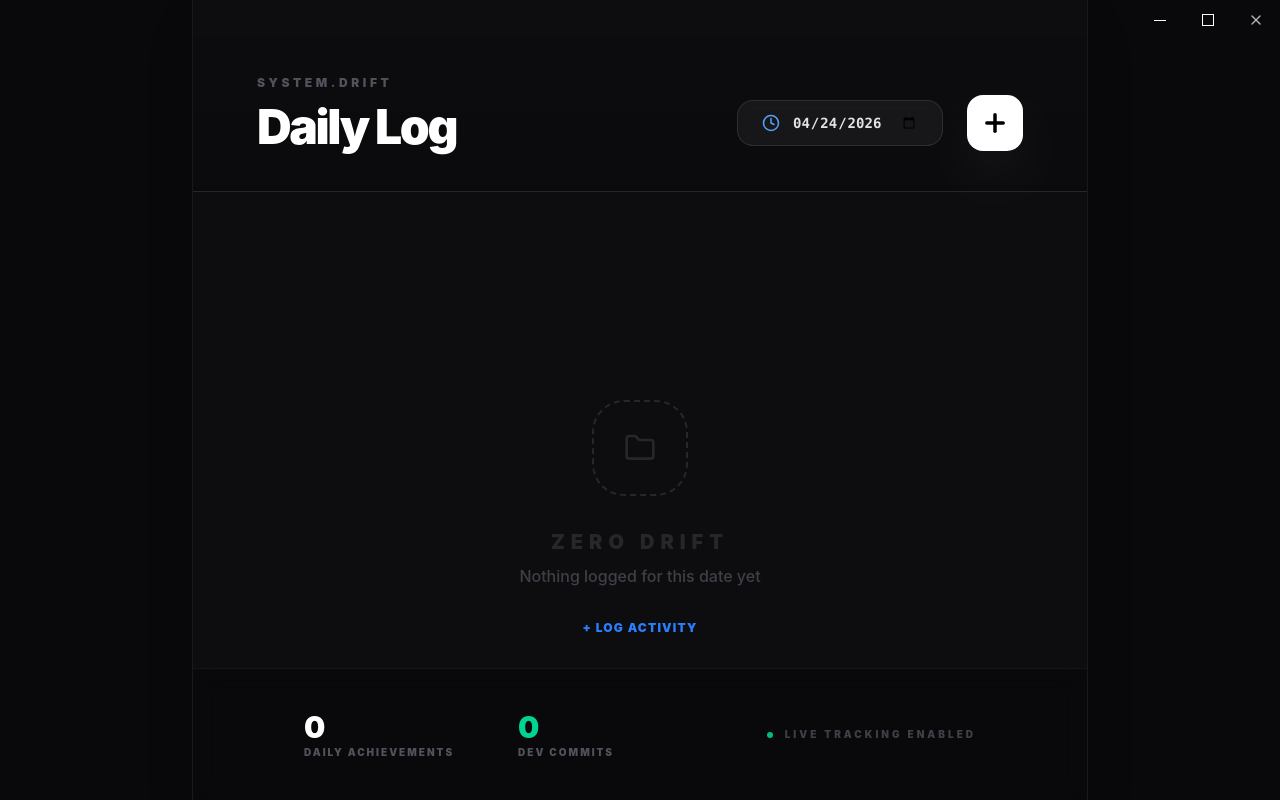
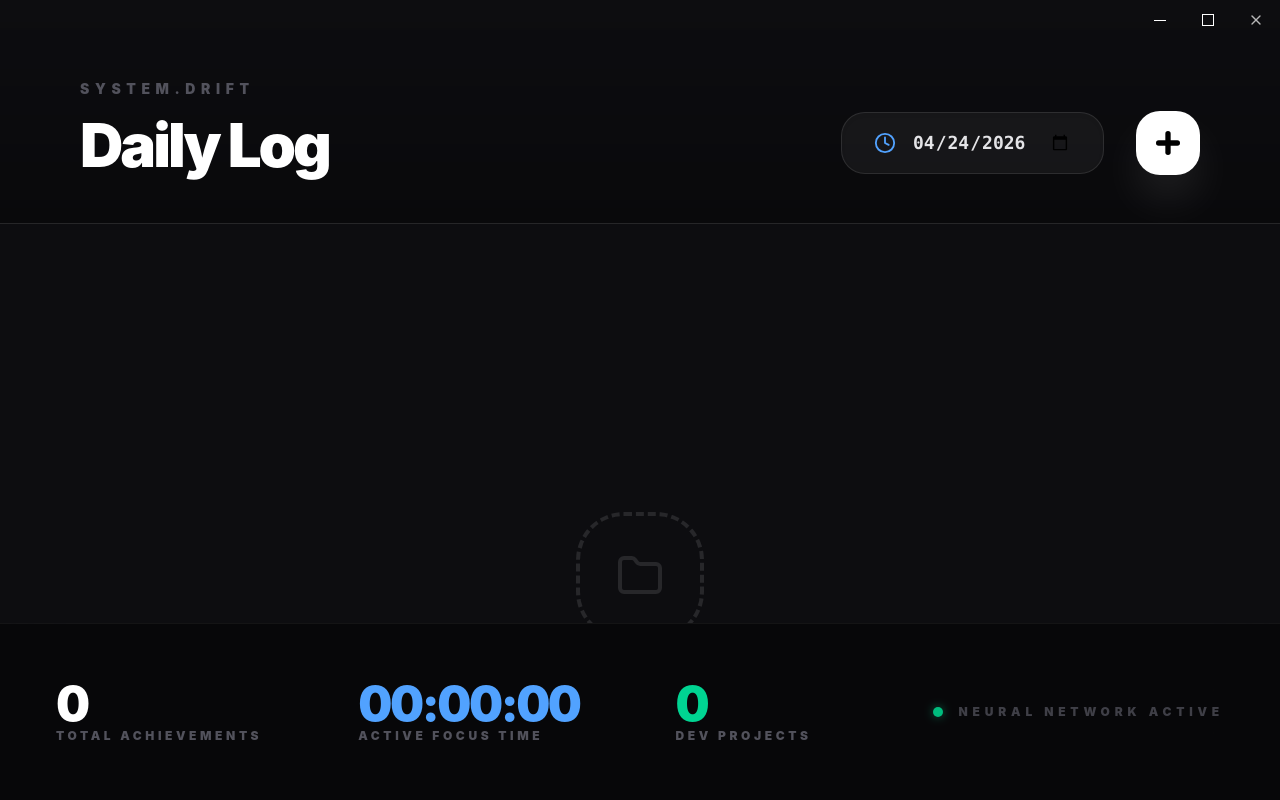
Before and after one commit to adeshasur/Drift-Control, a React (Vite) app: page / in a window 1280 px wide. Built offline with nearby package versions, Linux system fonts and the light colour scheme.

Commit message:
Add Time Tracking and Daily Focus Metrics functionality

```diff
--- a/src/preload/index.js
+++ b/src/preload/index.js
@@ -7,8 +7,8 @@ const api = {
   addWorkspace: (workspace) => ipcRenderer.invoke('add-workspace', workspace),
   getTasks: (workspaceId) => ipcRenderer.invoke('get-tasks', workspaceId),
   addTask: (task) => ipcRenderer.invoke('add-task', task),
-  updateTaskStatus: (data) => ipcRenderer.invoke('update-task-status', data),
   deleteTask: (id) => ipcRenderer.invoke('delete-task', id),
+  toggleTimer: (data) => ipcRenderer.invoke('toggle-timer', data),
   getLinks: (workspaceId) => ipcRenderer.invoke('get-links', workspaceId),
   addLink: (link) => ipcRenderer.invoke('add-link', link),
   deleteLink: (id) => ipcRenderer.invoke('delete-link', id),
--- a/src/renderer/src/App.jsx
+++ b/src/renderer/src/App.jsx
@@ -1,6 +1,6 @@
-import React, { useEffect, useState } from 'react'
+import React, { useEffect, useState, useRef } from 'react'
 import { useStore } from './store'
-import { Folder, Code, Plus, Search, CheckCircle, Clock, AlertCircle, Link as LinkIcon, Play, X } from 'lucide-react'
+import { Folder, Code, Plus, Search, CheckCircle, Clock, AlertCircle, Link as LinkIcon, Play, Pause, X } from 'lucide-react'
 import { motion, AnimatePresence } from 'framer-motion'
 
 function WindowControls() {
@@ -58,10 +58,18 @@ function DeepWorkOverlay({ taskTitle }) {
   );
 }
 
+const formatDuration = (totalSeconds) => {
+  if (!totalSeconds) return '00:00:00';
+  const h = Math.floor(totalSeconds / 3600);
+  const m = Math.floor((totalSeconds % 3600) / 60);
+  const s = totalSeconds % 60;
+  return `${h.toString().padStart(2, '0')}:${m.toString().padStart(2, '0')}:${s.toString().padStart(2, '0')}`;
+};
+
 const getCategoryInfo = (text) => {
   const content = text.toLowerCase();
 
-  if (content.match(/ucsc|nibm|bit|exam|study|assignment|semester|degree|learn|reading|class/)) {
+  if (content.match(/ucsc|nibm|bit|exam|study|assignment|semester|degree|learn|reading|class|recording|lecture/)) {
     return { label: 'Education', icon: <Clock size={14} />, color: 'text-blue-400', bg: 'bg-blue-400/10', border: 'border-blue-400/20' };
   }
   if (content.match(/code|fix|bug|react|css|js|electron|repo|github|dev|implementation|build|git|push/)) {
@@ -80,15 +88,35 @@ const getCategoryInfo = (text) => {
 function App() {
   const {
     tasks, selectedDate,
-    fetchWorkspaces, addTask, deleteTask, setSelectedDate
+    fetchWorkspaces, addTask, deleteTask, toggleTimer, setSelectedDate
   } = useStore();
 
   const [isAddingLog, setIsAddingLog] = useState(false);
   const [newLogContent, setNewLogContent] = useState('');
+  const [localDurations, setLocalDurations] = useState({});
 
   useEffect(() => {
     fetchWorkspaces();
   }, []);
+
+  // Update local durations for running timers
+  useEffect(() => {
+    const interval = setInterval(() => {
+      const updates = {};
+      tasks.forEach(task => {
+        if (task.is_running && task.last_started_at) {
+          const startTime = new Date(task.last_started_at).getTime();
+          const now = new Date().getTime();
+          const elapsed = Math.floor((now - startTime) / 1000);
+          updates[task.id] = (task.duration || 0) + elapsed;
+        }
+      });
+      if (Object.keys(updates).length > 0) {
+        setLocalDurations(prev => ({ ...prev, ...updates }));
+      }
+    }, 1000);
+    return () => clearInterval(interval);
+  }, [tasks]);
 
   const handleAddLog = async (e) => {
     if (e.key === 'Enter' && newLogContent.trim()) {
@@ -112,113 +140,129 @@ function App() {
     return <DeepWorkOverlay taskTitle={taskTitle} />;
   }
 
+  const totalDailySeconds = tasks.reduce((acc, task) => {
+    const current = localDurations[task.id] || task.duration || 0;
+    return acc + current;
+  }, 0);
+
   return (
     <div className="flex h-screen w-full font-sans draggable overflow-hidden bg-zinc-950 text-white">
       <WindowControls />
 
-      {/* Main Content Area - Centered Layout */}
-      <div className="flex-1 flex flex-col no-drag overflow-hidden max-w-4xl mx-auto border-x border-white/5 bg-zinc-900/30 shadow-2xl">
+      {/* Main Content Area - Full Width Layout */}
+      <div className="flex-1 flex flex-col no-drag overflow-hidden w-full bg-zinc-900/30 shadow-2xl">
         {/* Header */}
-        <div className="h-48 border-b border-glass-border flex flex-col justify-end px-16 pb-10 bg-gradient-to-b from-transparent to-black/20">
+        <div className="h-56 border-b border-glass-border flex flex-col justify-end px-20 pb-12 bg-gradient-to-b from-transparent to-black/30">
           <div className="flex justify-between items-end">
             <div>
-              <h1 className="text-xs font-black tracking-[0.3em] text-zinc-600 uppercase mb-3">System.Drift</h1>
-              <h2 className="text-5xl font-black tracking-tighter">Daily Log</h2>
+              <h1 className="text-sm font-black tracking-[0.4em] text-zinc-600 uppercase mb-4">System.Drift</h1>
+              <h2 className="text-6xl font-black tracking-tighter">Daily Log</h2>
             </div>
 
-            <div className="flex items-center gap-6">
-              <div className="flex items-center gap-3 bg-white/5 px-6 py-3 rounded-2xl border border-white/10 hover:border-white/20 transition-all cursor-pointer group shadow-inner">
-                <Clock size={18} className="text-blue-400 group-hover:scale-110 transition-transform" />
+            <div className="flex items-center gap-8">
+              <div className="flex items-center gap-4 bg-white/5 px-8 py-4 rounded-3xl border border-white/10 hover:border-white/20 transition-all cursor-pointer group shadow-inner">
+                <Clock size={22} className="text-blue-400 group-hover:scale-110 transition-transform" />
                 <input
                   type="date"
                   value={selectedDate}
                   onChange={(e) => setSelectedDate(e.target.value)}
-                  className="bg-transparent border-none text-sm font-mono font-bold text-zinc-200 outline-none cursor-pointer"
+                  className="bg-transparent border-none text-lg font-mono font-bold text-zinc-200 outline-none cursor-pointer"
                 />
               </div>
               <button
                 onClick={() => setIsAddingLog(true)}
-                className="w-14 h-14 bg-white text-black rounded-2xl flex items-center justify-center hover:scale-105 active:scale-95 transition-all shadow-2xl shadow-white/10"
+                className="w-16 h-16 bg-white text-black rounded-3xl flex items-center justify-center hover:scale-105 active:scale-95 transition-all shadow-2xl shadow-white/20"
               >
-                <Plus size={28} strokeWidth={3} />
+                <Plus size={32} strokeWidth={4} />
               </button>
             </div>
           </div>
         </div>
 
         {/* Logs Area */}
-        <div className="flex-1 overflow-y-auto px-16 py-12 scrollbar-hide">
-          <div className="max-w-2xl mx-auto space-y-8">
+        <div className="flex-1 overflow-y-auto px-20 py-16 scrollbar-hide">
+          <div className="space-y-10">
             <AnimatePresence mode="popLayout">
               {isAddingLog && (
                 <motion.div
-                  initial={{ opacity: 0, y: 20 }}
+                  initial={{ opacity: 0, y: 30 }}
                   animate={{ opacity: 1, y: 0 }}
-                  exit={{ opacity: 0, scale: 0.95 }}
-                  className="glass-panel p-8 rounded-[2rem] border-white/10 shadow-2xl bg-white/[0.02]"
+                  exit={{ opacity: 0, scale: 0.98 }}
+                  className="glass-panel p-10 rounded-[3rem] border-white/10 shadow-2xl bg-white/[0.03]"
                 >
                   <input
                     autoFocus
                     type="text"
-                    placeholder="Type achievement... (e.g. Coded Login Page)"
+                    placeholder="Describe your achievement..."
                     value={newLogContent}
                     onChange={(e) => setNewLogContent(e.target.value)}
                     onKeyDown={handleAddLog}
                     onBlur={() => !newLogContent && setIsAddingLog(false)}
-                    className="w-full bg-transparent text-2xl outline-none font-bold placeholder:text-zinc-800 tracking-tight"
+                    className="w-full bg-transparent text-3xl outline-none font-bold placeholder:text-zinc-800 tracking-tight"
                   />
-                  <div className="mt-6 flex items-center gap-3">
-                    <span className="flex h-2 w-2 relative">
+                  <div className="mt-8 flex items-center gap-4">
+                    <span className="flex h-3 w-3 relative">
                       <span className="animate-ping absolute inline-flex h-full w-full rounded-full bg-blue-400 opacity-75"></span>
-                      <span className="relative inline-flex rounded-full h-2 w-2 bg-blue-500"></span>
+                      <span className="relative inline-flex rounded-full h-3 w-3 bg-blue-500"></span>
                     </span>
-                    <span className="text-[10px] text-zinc-600 font-black uppercase tracking-[0.2em]">Auto-Detect Categories</span>
+                    <span className="text-xs text-zinc-600 font-black uppercase tracking-[0.3em]">Processing intelligence...</span>
                   </div>
                 </motion.div>
               )}
 
               {tasks.length > 0 ? tasks.map(log => {
                 const info = getCategoryInfo(log.title);
+                const displayDuration = localDurations[log.id] || log.duration || 0;
+
                 return (
                   <motion.div
                     layout
-                    initial={{ opacity: 0, y: 20 }}
+                    initial={{ opacity: 0, y: 30 }}
                     animate={{ opacity: 1, y: 0 }}
-                    exit={{ opacity: 0, scale: 0.95 }}
+                    exit={{ opacity: 0, scale: 0.98 }}
                     key={log.id}
-                    className="glass-panel p-7 rounded-[2rem] group hover:bg-white/[0.04] transition-all flex justify-between items-center border-white/5 shadow-lg"
+                    className={`glass-panel p-10 rounded-[3rem] group transition-all flex justify-between items-center border-white/5 shadow-xl ${log.is_running ? 'border-blue-500/30 bg-blue-500/[0.03]' : 'hover:bg-white/[0.05]'}`}
                   >
-                    <div className="flex items-center gap-8">
-                      <div className={`w-14 h-14 rounded-2xl ${info.bg} ${info.color} flex items-center justify-center border ${info.border} shadow-inner`}>
-                        {info.icon}
+                    <div className="flex items-center gap-10">
+                      <div className={`w-20 h-20 rounded-3xl ${info.bg} ${info.color} flex items-center justify-center border ${info.border} shadow-inner`}>
+                        {React.cloneElement(info.icon, { size: 28 })}
                       </div>
                       <div>
-                        <div className="flex items-center gap-3 mb-2">
-                          <span className={`text-[10px] font-black uppercase tracking-[0.2em] px-2 py-0.5 rounded ${info.bg} ${info.color}`}>
+                        <div className="flex items-center gap-4 mb-3">
+                          <span className={`text-xs font-black uppercase tracking-[0.3em] px-3 py-1 rounded-lg ${info.bg} ${info.color}`}>
                             {info.label}
                           </span>
+                          {displayDuration > 0 && (
+                            <span className="text-sm font-mono font-bold text-zinc-500 flex items-center gap-2">
+                              <Clock size={12} /> {formatDuration(displayDuration)}
+                            </span>
+                          )}
                         </div>
-                        <p className="text-2xl text-zinc-100 font-bold tracking-tight leading-tight">{log.title}</p>
+                        <p className="text-4xl text-zinc-100 font-black tracking-tighter leading-tight">{log.title}</p>
                       </div>
                     </div>
-                    <button onClick={() => deleteTask(log.id)} className="w-12 h-12 rounded-2xl flex items-center justify-center text-zinc-800 hover:text-red-400 hover:bg-red-400/10 opacity-0 group-hover:opacity-100 transition-all">
-                      <X size={24} />
-                    </button>
+
+                    <div className="flex items-center gap-4">
+                      <button
+                        onClick={() => toggleTimer(log.id, !log.is_running)}
+                        className={`w-16 h-16 rounded-3xl flex items-center justify-center transition-all ${log.is_running ? 'bg-orange-500 text-white' : 'bg-white/5 text-zinc-400 hover:text-white hover:bg-white/10'}`}
+                        title={log.is_running ? "Pause Timer" : "Start Timer"}
+                      >
+                        {log.is_running ? <Pause size={32} /> : <Play size={32} />}
+                      </button>
+                      <button onClick={() => deleteTask(log.id)} className="w-16 h-16 rounded-3xl flex items-center justify-center text-zinc-800 hover:text-red-400 hover:bg-red-400/10 opacity-0 group-hover:opacity-100 transition-all">
+                        <X size={32} />
+                      </button>
+                    </div>
                   </motion.div>
                 );
               }) : !isAddingLog && (
-                <div className="flex flex-col items-center justify-center py-40">
-                  <div className="w-24 h-24 rounded-[2rem] border-2 border-dashed border-zinc-800 flex items-center justify-center mb-8">
-                    <Folder size={32} className="text-zinc-800" />
+                <div className="flex flex-col items-center justify-center py-56">
+                  <div className="w-32 h-32 rounded-[3rem] border-4 border-dashed border-zinc-800 flex items-center justify-center mb-10">
+                    <Folder size={48} className="text-zinc-800" />
                   </div>
-                  <p className="text-xl font-black text-zinc-800 uppercase tracking-[0.3em]">Zero Drift</p>
-                  <p className="text-zinc-700 mt-2 font-medium">Nothing logged for this date yet</p>
-                  <button
-                    onClick={() => setIsAddingLog(true)}
-                    className="mt-8 text-blue-500 font-black uppercase tracking-widest text-xs hover:text-blue-400 transition-colors"
-                  >
-                    + Log Activity
-                  </button>
+                  <p className="text-3xl font-black text-zinc-800 uppercase tracking-[0.4em]">Zero Drift</p>
+                  <p className="text-zinc-700 mt-4 text-lg font-medium italic">The canvas is empty. Record your first win.</p>
                 </div>
               )}
             </AnimatePresence>
@@ -226,23 +270,29 @@ function App() {
         </div>
 
         {/* Footer Stats */}
-        <div className="p-10 border-t border-white/5 bg-black/30 backdrop-blur-md">
-          <div className="max-w-2xl mx-auto flex justify-between items-center">
-            <div className="flex gap-16">
+        <div className="p-14 border-t border-white/5 bg-black/40 backdrop-blur-2xl">
+          <div className="flex justify-between items-center">
+            <div className="flex gap-24">
               <div>
-                <div className="text-3xl font-black tracking-tighter">{tasks.length}</div>
-                <div className="text-[10px] font-black text-zinc-600 uppercase tracking-[0.2em]">Daily Achievements</div>
+                <div className="text-5xl font-black tracking-tighter">{tasks.length}</div>
+                <div className="text-xs font-black text-zinc-600 uppercase tracking-[0.3em]">Total Achievements</div>
               </div>
-              <div className="hidden sm:block">
-                <div className="text-3xl font-black tracking-tighter text-emerald-400">
+              <div>
+                <div className="text-5xl font-black tracking-tighter text-blue-400">
+                  {formatDuration(totalDailySeconds)}
+                </div>
+                <div className="text-xs font-black text-zinc-600 uppercase tracking-[0.3em]">Active Focus Time</div>
+              </div>
+              <div className="hidden lg:block">
+                <div className="text-5xl font-black tracking-tighter text-emerald-400">
                   {tasks.filter(t => getCategoryInfo(t.title).label === 'Development').length}
                 </div>
-                <div className="text-[10px] font-black text-zinc-600 uppercase tracking-[0.2em]">Dev Commits</div>
+                <div className="text-xs font-black text-zinc-600 uppercase tracking-[0.3em]">Dev Projects</div>
               </div>
             </div>
-            <div className="text-[10px] font-black text-zinc-700 uppercase tracking-[0.3em] flex items-center gap-3">
-              <span className="w-1.5 h-1.5 rounded-full bg-emerald-500"></span>
-              Live Tracking Enabled
+            <div className="text-xs font-black text-zinc-700 uppercase tracking-[0.4em] flex items-center gap-4">
+              <span className="w-2.5 h-2.5 rounded-full bg-emerald-500 shadow-[0_0_10px_rgba(16,185,129,0.5)]"></span>
+              Neural Network Active
             </div>
           </div>
         </div>
--- a/src/renderer/src/store.js
+++ b/src/renderer/src/store.js
@@ -50,6 +50,11 @@ export const useStore = create((set, get) => ({
     await window.api.deleteTask(id);
     await get().fetchTasks(null, get().selectedDate);
   },
+  toggleTimer: async (id, isRunning) => {
+    if (!window.api) return;
+    await window.api.toggleTimer({ id, isRunning });
+    await get().fetchTasks(null, get().selectedDate);
+  },
 
   // Links
   fetchLinks: async (workspaceId) => {
```
Also changed, not shown: src/main/database.js (+22 -0 lines).
